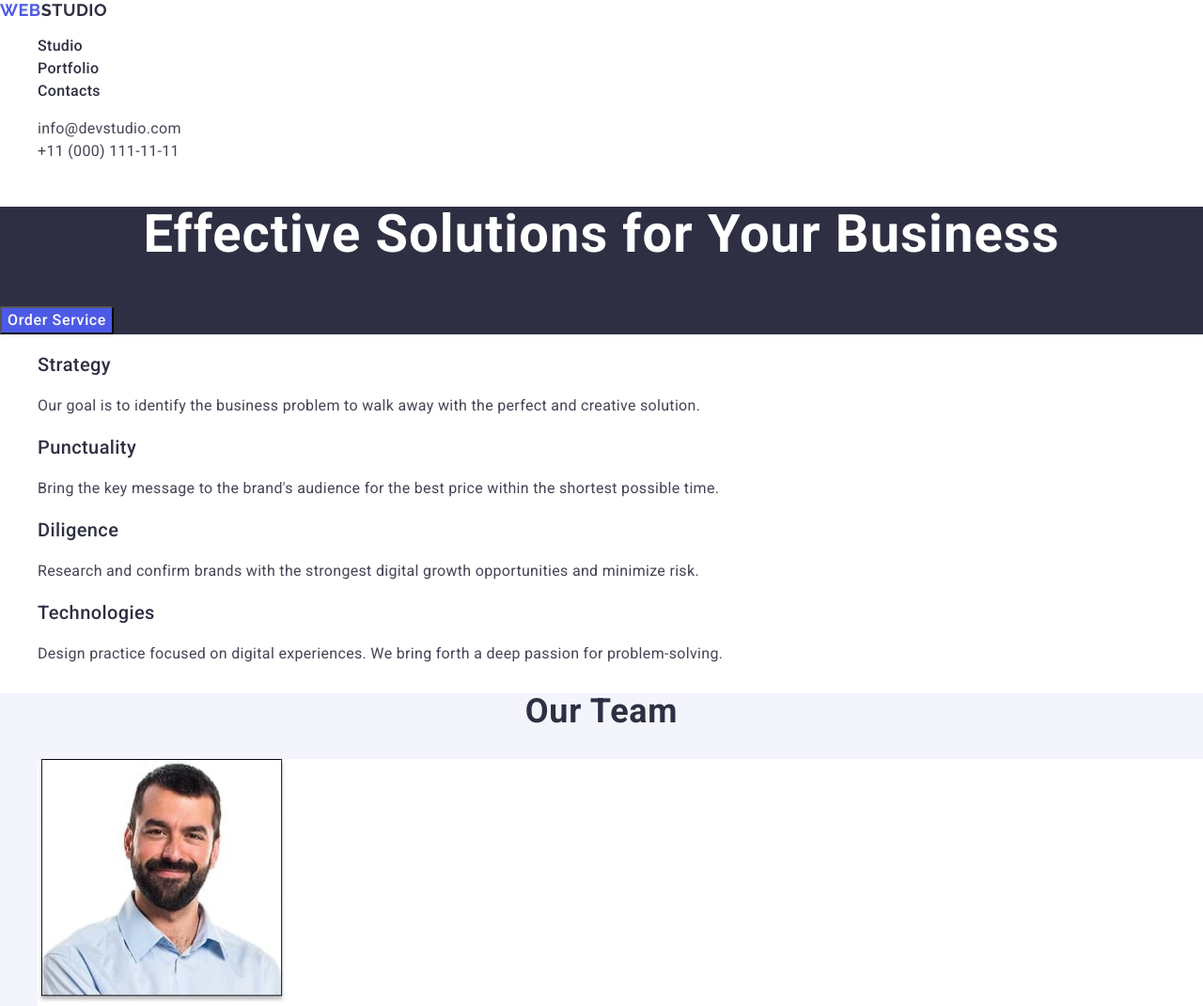
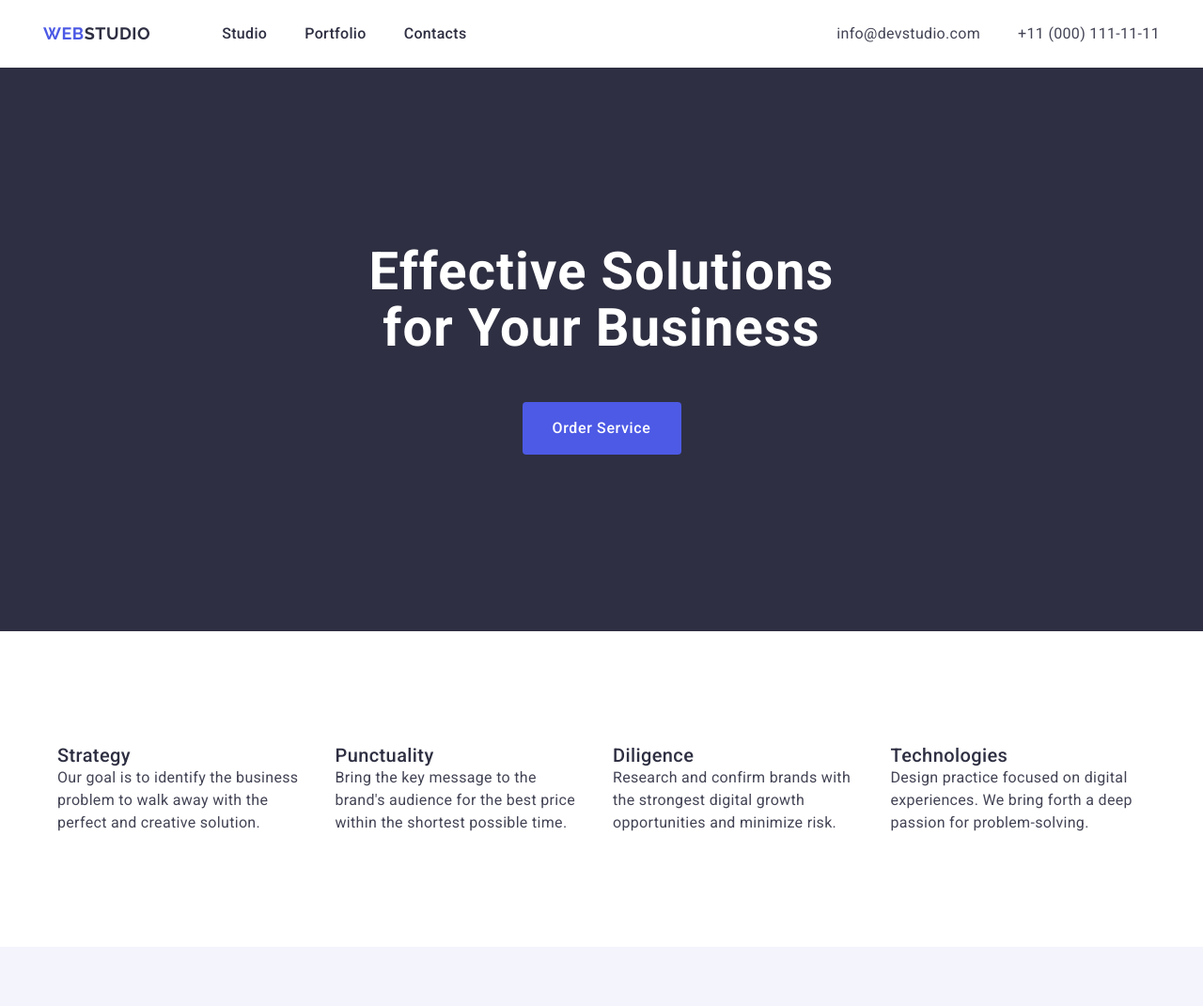
Before and after one commit to ImMima/goit-markup-hw-03, a plain HTML site: page index.html in a window 1280 px wide. Shown: the top 1071 px of the page at 94% size. Drawn offline with nearby package versions, Linux system fonts and the light colour scheme.

Commit message:
jhv,jnb.nb.k

```diff
--- a/css/styles.css
+++ b/css/styles.css
@@ -1,5 +1,22 @@
+*,
+*::before,
+*::after {
+  box-sizing: border-box;
+}
+
+p,
+h1,
+h2,
+h3,
+h4,
+h5,
+h6 {
+  margin: 0;
+}
 ul {
   list-style-type: none;
+  margin: 0;
+  padding: 0;
 }
 a {
   text-decoration: none;
@@ -10,6 +27,24 @@ body {
   background-color: #fff;
 }
 
+.container {
+  max-width: 1188px;
+  padding-left: 15px;
+  padding-right: 15px;
+  margin-left: auto;
+  margin-right: auto;
+}
+/*  --------------------- HEADER -----------------------------  */
+
+.navg {
+  display: flex;
+  align-items: center;
+}
+
+.header-cont {
+  display: flex;
+  padding: 24px 0;
+}
 .header-logo {
   font-family: "Raleway", sans-serif;
   font-weight: 700;
@@ -18,18 +53,37 @@ body {
   letter-spacing: 0.03em;
   text-transform: uppercase;
   color: #4d5ae5;
+  margin-right: 76px;
 }
 
 .accent {
   color: #2e2f42;
 }
 
+.header-menu {
+  display: flex;
+  align-items: center;
+  gap: 40px;
+}
+.address-list {
+  margin-left: auto;
+  display: flex;
+  align-items: center;
+  justify-content: space-between;
+}
+
+.header-menu-adr {
+  display: flex;
+  gap: 40px;
+}
 .header-link {
   font-size: 16px;
   font-weight: 500;
   line-height: 1.5;
   letter-spacing: 0.02em;
   color: #2e2f42;
+  padding-top: 24px;
+  padding-bottom: 24px;
 }
 
 .header-link:hover,
@@ -49,8 +103,15 @@ address {
   color: #434455;
 }
 
+/* ---------------------------  HERO ----------------------- */
+
 .hero-sect {
   background-color: #2e2f42;
+}
+.hero-cont {
+  display: flex;
+  flex-direction: column;
+  align-items: center;
 }
 .hero-title {
   color: #ffffff;
@@ -59,6 +120,9 @@ address {
   letter-spacing: 0.02em;
   line-height: 1.07;
   text-align: center;
+  max-width: 496px;
+  margin-bottom: 24px;
+  padding-top: 188px;
 }
 
 .hero-button {
@@ -70,10 +134,43 @@ address {
   letter-spacing: 0.04em;
   text-align: center;
   cursor: pointer;
+  height: 56px;
+  min-width: 169px;
+  border-radius: 4px;
+  margin-top: 24px;
+  margin-bottom: 188px;
+  border: none;
 }
+
 .hero-button:hover,
 .hero-button:focus {
   background-color: #404bbf;
+}
+
+img {
+  display: block;
+}
+
+.hero-block {
+  display: flex;
+  padding-top: 120px;
+  padding-bottom: 120px;
+}
+
+.hero-block-list {
+  display: flex;
+  gap: 24px;
+}
+
+.charast {
+  width: calc((100% - 3 * 24px) / 4);
+}
+
+.hero-featr-cont {
+  display: flex;
+  flex-wrap: wrap;
+  row-gap: 24px;
+  column-gap: 48px;
 }
 
 .hero-list {
@@ -99,16 +196,33 @@ address {
   text-align: center;
   color: #2e2f42;
   text-transform: capitalize;
+  padding-top: 120px;
+  padding-bottom: 72px;
 }
 
 .hero-our-team {
   background-color: #f4f4fd;
+  padding-bottom: 120px;
 }
+
 .hero-team {
   line-height: 1.333;
+  display: flex;
+  align-items: center;
+  gap: 24px;
+  padding-bottom: 120px;
 }
+
 .hero-team-card {
   background-color: #fff;
+  width: calc((100% - 2 * 24px) / 3);
+}
+
+.team-card-scnd {
+  border-bottom: 1px solid #e7e9fc;
+  border-left: 1px solid #e7e9fc;
+  border-right: 1px solid #e7e9fc;
+  margin-bottom: 32px;
 }
 .hero-names {
   font-weight: 500;
@@ -117,6 +231,8 @@ address {
   letter-spacing: 0.02em;
   text-align: center;
   color: #2e2f42;
+  margin-top: 32px;
+  margin-bottom: 8px;
 }
 
 .hero-jobs {
@@ -126,7 +242,10 @@ address {
   letter-spacing: 0.02em;
   text-align: center;
   color: #434455;
+  padding-bottom: 32px;
 }
+
+/* --------------------------- FOOTER -------------------------- */
 
 .page-footer {
   color: #f4f4fd;
@@ -135,6 +254,10 @@ address {
   font-size: 16px;
   line-height: 1.5;
   letter-spacing: 0.02em;
+  padding-top: 100px;
+  padding-bottom: 100px;
+  display: block;
+  gap: 16px;
 }
 
 .footer-logo {
@@ -149,3 +272,8 @@ address {
 .accent-footer {
   color: #f4f4fd;
 }
+
+.footer-text {
+  margin-top: 16px;
+  max-width: 264px;
+}
--- a/index.html
+++ b/index.html
@@ -19,61 +19,66 @@
   </head>
   <body>
     <header>
-      <nav>
+      <div class="container header-cont">
+        <nav class="navg">
           <a href="./index.html" class="header-logo"
             >Web<span class="accent">Studio</span></a
           >
-        <ul>
+          <ul class="header-menu">
             <li><a href="./index.html" class="header-link">Studio</a></li>
             <li><a href="" class="header-link">Portfolio</a></li>
             <li><a href="" class="header-link">Contacts</a></li>
           </ul>
         </nav>
         <address class="address-list">
-        <ul>
+          <ul class="header-menu-adr">
             <li>
               <a href="mailto:info@devstudio.com" class="header-address"
                 >info@devstudio.com</a
               >
             </li>
             <li>
-            <a href="tel:+110001111111" class="header-address"
-              >+11 (000) 111-11-11</a
+              <a href="tel:+110001111111" class="header-address">
+                +11 (000) 111-11-11</a
               >
             </li>
           </ul>
         </address>
+      </div>
     </header>
     <main>
       <section class="hero-sect">
+        <div class="container hero-cont">
           <h1 class="hero-title">Effective Solutions for Your Business</h1>
           <button type="button" class="hero-button">Order Service</button>
+        </div>
       </section>
       <section>
+        <div class="container hero-block">
           <h2 hidden>About us</h2>
-        <ul>
-          <li>
+          <ul class="hero-block-list">
+            <li class="charast">
               <h3 class="hero-list">Strategy</h3>
               <p class="hero-list-description">
-              Our goal is to identify the business problem to walk away with the
-              perfect and creative solution.
+                Our goal is to identify the business problem to walk away with
+                the perfect and creative solution.
               </p>
             </li>
-          <li>
+            <li class="charast">
               <h3 class="hero-list">Punctuality</h3>
               <p class="hero-list-description">
                 Bring the key message to the brand's audience for the best price
                 within the shortest possible time.
               </p>
             </li>
-          <li>
+            <li class="charast">
               <h3 class="hero-list">Diligence</h3>
               <p class="hero-list-description">
                 Research and confirm brands with the strongest digital growth
                 opportunities and minimize risk.
               </p>
             </li>
-          <li>
+            <li class="charast">
               <h3 class="hero-list">Technologies</h3>
               <p class="hero-list-description">
                 Design practice focused on digital experiences. We bring forth a
@@ -81,8 +86,10 @@
               </p>
             </li>
           </ul>
+        </div>
       </section>
       <section class="hero-our-team">
+        <div class="container">
           <h2 class="hero-header">Our Team</h2>
           <ul class="hero-team">
             <li class="hero-team-card">
@@ -106,26 +113,29 @@
               <p class="hero-jobs">UI Designer</p>
             </li>
           </ul>
+        </div>
       </section>
       <section>
+        <div class="container">
           <h2 class="hero-header">Our Portfolio</h2>
 
-        <ul>
-          <li class="hero-team-card">
+          <ul class="hero-team hero-featr-cont">
+            <li class="hero-team-card team-card-scnd">
               <img src="./images/banking.jpg" alt="Banking App" width="360" />
               <h3 class="hero-names">Banking App</h3>
               <p class="hero-jobs">App</p>
             </li>
-          <li class="hero-team-card">
+            <li class="hero-team-card team-card-scnd">
               <img
                 src="./images/cashless.jpg"
                 alt="Cashless Payment"
                 width="360"
               />
+
               <h3 class="hero-names">Cashless Payment</h3>
               <p class="hero-jobs">Marketing</p>
             </li>
-          <li class="hero-team-card">
+            <li class="hero-team-card team-card-scnd">
               <img
                 src="./images/meditation.jpg"
                 alt="Meditation App"
@@ -134,12 +144,12 @@
               <h3 class="hero-names">Meditation App</h3>
               <p class="hero-jobs">App</p>
             </li>
-          <li class="hero-team-card">
+            <li class="hero-team-card team-card-scnd">
               <img src="./images/taxi.jpg" alt="Taxi Service" width="360" />
               <h3 class="hero-names">Taxi Service</h3>
               <p class="hero-jobs">Marketing</p>
             </li>
-          <li class="hero-team-card">
+            <li class="hero-team-card team-card-scnd">
               <img
                 src="./images/screen.jpg"
                 alt="Screen Illustrations"
@@ -148,22 +158,25 @@
               <h3 class="hero-names">Screen Illustrations</h3>
               <p class="hero-jobs">Design</p>
             </li>
-          <li class="hero-team-card">
+            <li class="hero-team-card team-card-scnd">
               <img src="./images/online.jpg" alt="Online Courses" width="360" />
               <h3 class="hero-names">Online Courses</h3>
               <p class="hero-jobs">Marketing</p>
             </li>
           </ul>
+        </div>
       </section>
     </main>
     <footer class="page-footer">
+      <div class="container">
         <a href="./index.html" class="footer-logo"
           >Web<span class="accent-footer">Studio</span></a
         >
         <p class="footer-text">
-        Increase the flow of customers and sales for your business with digital
-        marketing & growth solutions.
+          Increase the flow of customers and sales for your business with
+          digital marketing & growth solutions.
         </p>
+      </div>
     </footer>
   </body>
 </html>
```
Lines whose indentation alone changed are shown as unchanged.
